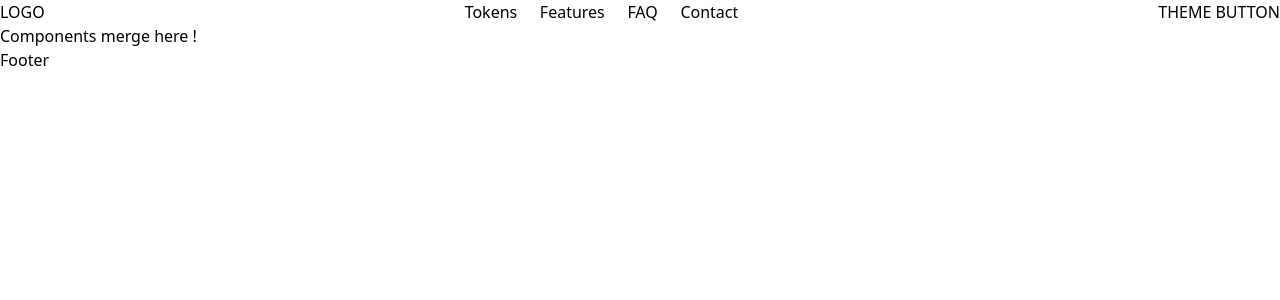
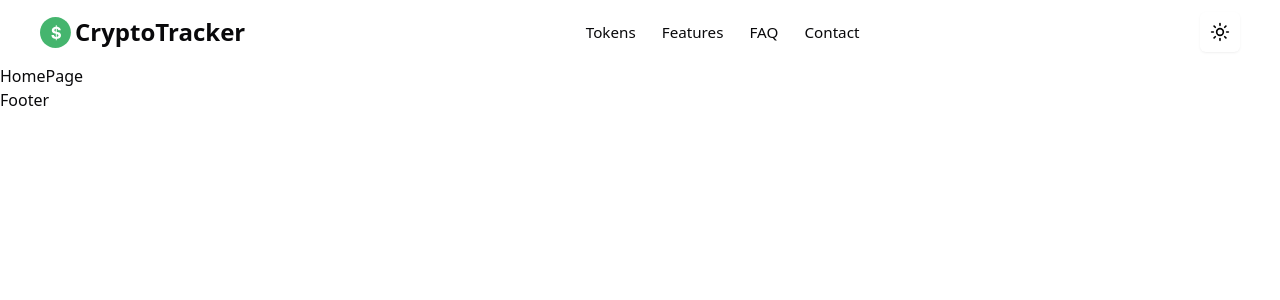
Before and after one commit to MohammadPolaei/cryptotracker, a Next.js app: page / in a window 1280 px wide. Shown: the top 300 px of the page. Built offline with nearby package versions, Linux system fonts and the light colour scheme.

Commit message:
feat : logo and theme toggle added in header

```diff
--- a/src/app/globals.css
+++ b/src/app/globals.css
@@ -2,7 +2,7 @@
 
 :root {
 	--bg-color: #ffffff;
-	--text-color: #000000;
+	--text-color: #09090b;
 	--important-test: #82c0981a;
 }
 
--- a/src/app/layout.tsx
+++ b/src/app/layout.tsx
@@ -29,9 +29,13 @@ export default function RootLayout({
 			lang="en"
 			className={`${geistSans.variable} ${geistMono.variable} h-full antialiased`}
 		>
-			<Header />
-			<body className="min-h-full flex flex-col ">{children}</body>
-			<Footer />
+			<body className="min-h-full flex flex-col ">
+				<Header />
+
+				{children}
+
+				<Footer />
+			</body>
 		</html>
 	);
 }
--- a/src/app/page.tsx
+++ b/src/app/page.tsx
@@ -1,7 +1,11 @@
+import HomePage from "@/features/home-page/home-page";
+
 export default function Home() {
 	return (
 		<div className="">
-			<main className="">Components merge here !</main>
+			<main className="">
+				<HomePage />
+			</main>
 		</div>
 	);
 }
--- /dev/null
+++ b/src/features/home-page/home-page.tsx
@@ -0,0 +1,3 @@
+export default function HomePage() {
+	return <div>HomePage</div>;
+}
--- a/src/layout/header/header.tsx
+++ b/src/layout/header/header.tsx
@@ -1,3 +1,5 @@
+import themeIcon from "@/assets/header/ThemeIcon.svg";
+import cryptoTrackerIcon from "@/assets/header/cryptotrackerIcon.svg";
 import Link from "next/link";
 
 const navBarList = [
@@ -9,16 +11,23 @@ const navBarList = [
 
 export default function Header() {
 	return (
-		<div className="w-full flex justify-between items-center">
-			<div>LOGO</div>
-			<nav className="flex justify-between items-center w-[273.68px] h-5">
+		<div className="w-full h-16 px-10 flex justify-between items-center">
+			<div className="flex items-center justify-center gap-1">
+				<img src={cryptoTrackerIcon.src} alt="Icon" />
+				<span className="font-semibold text-2xl">CryptoTracker</span>
+			</div>
+			<nav className="flex justify-between items-center w-[273.68px] h-5 text-[15.2px]">
 				{navBarList.map((navItem) => (
 					<Link href={navItem.href} key={navItem.title}>
 						{navItem.title}
 					</Link>
 				))}
 			</nav>
-			<div>THEME BUTTON</div>
+			<div>
+				<button className="w-10 h-10 rounded-md shadow-sm shadow-black/5 flex flex-col justify-center items-center cursor-pointer">
+					<img src={themeIcon.src} alt="ThemeToggle" />
+				</button>
+			</div>
 		</div>
 	);
 }
```
Also changed, not shown: src/assets/header/ThemeIcon.svg (added), src/assets/header/cryptotrackerIcon.svg (added).
